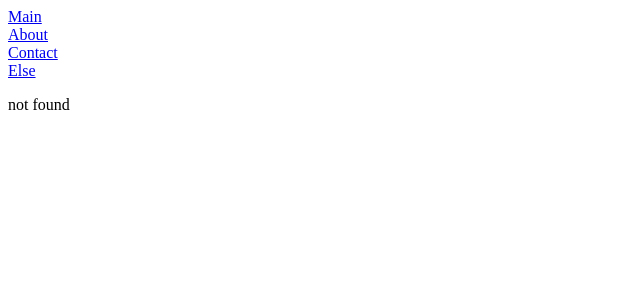
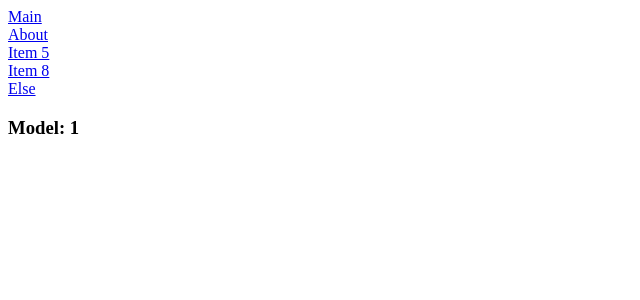
Before and after one commit to NurgaliyevS/Angular-Metanit, an Angular app: page /item/1 in a window 1280 px wide. Before the commit this address had no page. Shown: the top 300 px of the page, without its empty margins (0-640 px from the left). Built offline with nearby package versions, Linux system fonts and the light colour scheme.

Commit message:
dynamic url two ways

```diff
--- a/src/app/app.component.html
+++ b/src/app/app.component.html
@@ -9,7 +9,10 @@
     <br />
     <a routerLink="/about" routerLinkActive="active">About</a>
     <br />
-    <a routerLink="/contact" routerLinkActive="active">Contact</a>
+    <a [routerLink]="['item', '5']" routerLinkActive="active">Item 5</a>
+    <br />
+
+    <a [routerLink]="['item', '8']" routerLinkActive="active">Item 8</a>
     <br />
     <a routerLink="/else" routerLinkActive="active">Else</a>
   </nav>
--- a/src/app/app.module.ts
+++ b/src/app/app.module.ts
@@ -7,11 +7,12 @@ import { HomeComponent } from './home/home.component';
 import { AboutComponent } from './about/about.component';
 import { NotFoundComponent } from './not-found/not-found.component';
 import { RouterModule, Routes } from '@angular/router';
+import { ItemComponent } from './item/item.component';
 
 const appRoutes: Routes = [
   { path: '', component: HomeComponent },
   { path: 'about', component: AboutComponent },
-  { path: 'contact', redirectTo: '/about', pathMatch: 'full' },
+  { path: 'item/:id', component: ItemComponent },
   { path: '**', component: NotFoundComponent },
 ];
 
@@ -28,6 +29,7 @@ const appRoutes: Routes = [
     HomeComponent,
     AboutComponent,
     NotFoundComponent,
+    ItemComponent,
   ],
   bootstrap: [AppComponent],
 })
--- /dev/null
+++ b/src/app/item/item.component.html
@@ -0,0 +1 @@
+<h3>Model: {{ id }}</h3>
--- /dev/null
+++ b/src/app/item/item.component.ts
@@ -0,0 +1,38 @@
+import { Component, OnInit } from '@angular/core';
+import { ActivatedRoute } from '@angular/router';
+import { Subscription, switchMap } from 'rxjs';
+
+// FIRST WAY TO DYNAMIC URL
+// @Component({
+//   selector: 'item',
+//   templateUrl: './item.component.html',
+//   styleUrls: ['./item.component.css'],
+// })
+// export class ItemComponent {
+//   id: number | undefined;
+//   private subcription: Subscription;
+
+//   constructor(private activateRoute: ActivatedRoute) {
+//     // this.id = activateRoute.snapshot.params['id'];
+//     this.subcription = activateRoute.params.subscribe(
+//       (params) => (this.id = params['id'])
+//     );
+//   }
+// }
+
+// SECOND WAY TO DYNAMIC URL
+@Component({
+  selector: 'item',
+  templateUrl: './item.component.html',
+  styleUrls: ['./item.component.css'],
+})
+export class ItemComponent implements OnInit {
+  id: number | undefined;
+  constructor(private route: ActivatedRoute) {}
+
+  ngOnInit(): void {
+    this.route.paramMap
+      .pipe(switchMap(params => params.getAll('id')))
+      .subscribe((data) => (this.id = Number(data)));
+  }
+}
```
Also changed, not shown: src/app/item/item.component.css (added), 1 other file (tests, documents, lock files or other folders).
